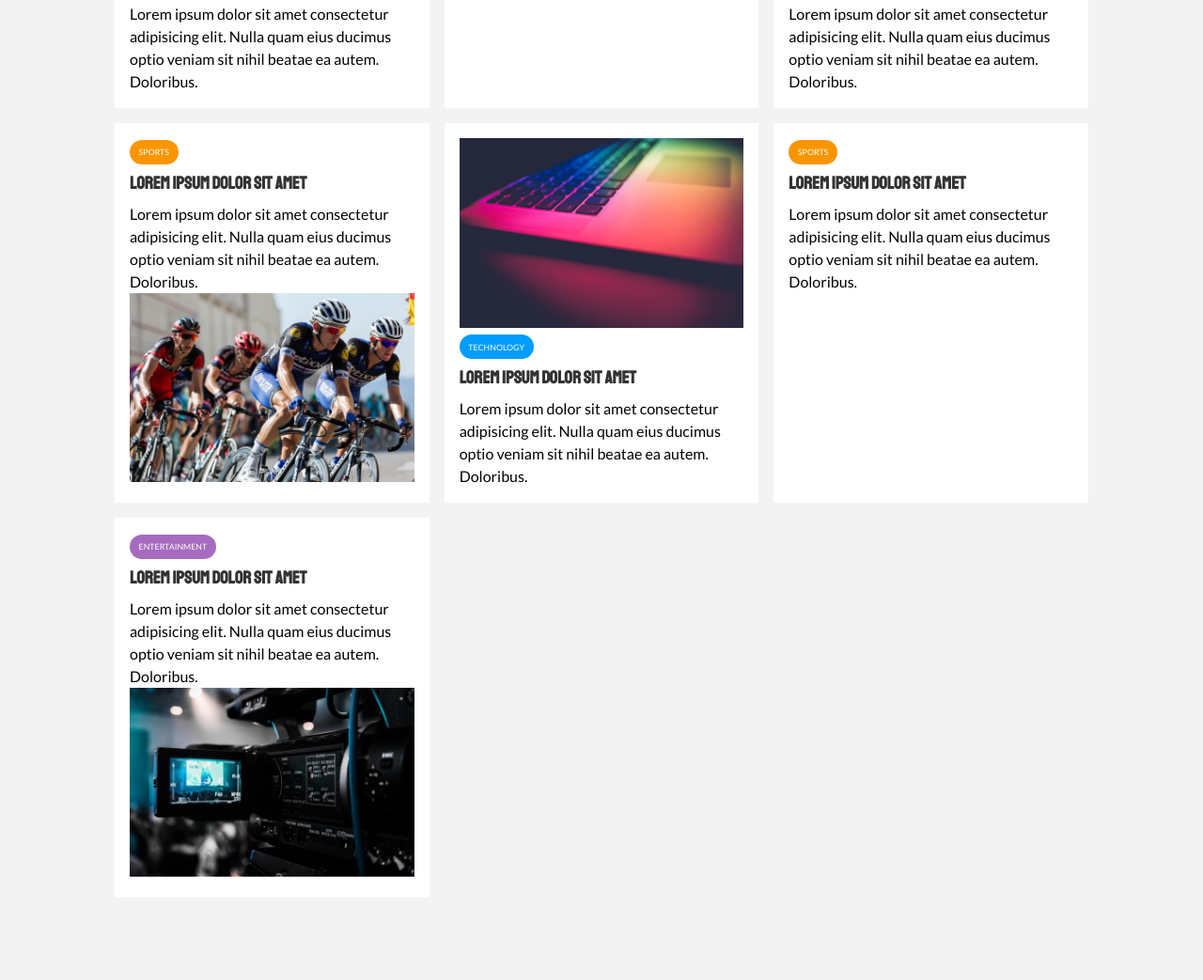
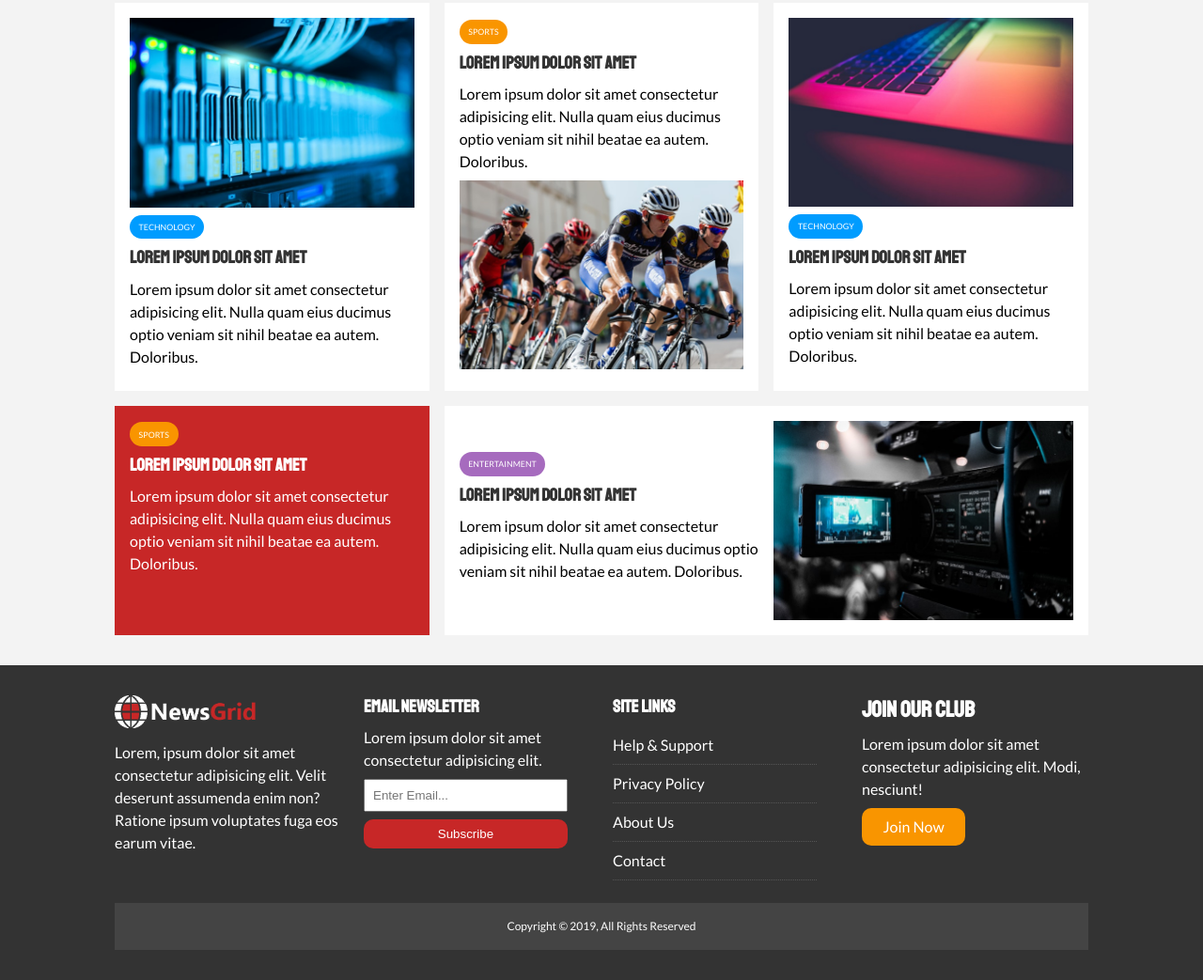
Before and after one commit to mars1385/learn-css-news-site, a plain HTML site: page index.html in a window 1280 px wide. Shown: the part 866-1909 px from the top of the page at 94% size. Before the commit the page ends 1821 px from the top, so only its background shows below. Drawn offline with Linux system fonts and the light colour scheme.

Commit message:
main page

```diff
--- a/css/styles.css
+++ b/css/styles.css
@@ -49,6 +49,10 @@ h6 {
 	font-family: 'Staatliches', cursive;
 	line-height: 1.3;
 	margin-bottom: 0.55rem;
+}
+
+p {
+	margin: 0.5rem 0;
 }
 
 /* utility */
@@ -118,6 +122,70 @@ h6 {
 
 .btn-secondary {
 	background: var(--secondary-color);
+}
+
+.bg-dark {
+	background: var(--dark-color);
+	color: #fff;
+}
+
+.bg-primary {
+	background: var(--primary-color);
+	color: #fff;
+}
+
+.bg-secondary {
+	background: var(--secondary-color);
+	color: #fff;
+}
+
+.bg-dark h1,
+.bg-dark h2,
+.bg-dark h3,
+.bg-dark a,
+.bg-primary h1,
+.bg-primary h2,
+.bg-primary h3,
+.bg-primary a,
+.bg-secondary h1,
+.bg-secondary h2,
+.bg-secondary h3,
+.bg-secondary a {
+	color: #fff;
+}
+
+.p-1 {
+	padding: 1.5rem;
+}
+
+.p-2 {
+	padding: 2rem;
+}
+
+.p-3 {
+	padding: 3rem;
+}
+
+.py-1 {
+	padding: 1.5rem 0;
+}
+
+.py-2 {
+	padding: 2rem 0;
+}
+
+.py-3 {
+	padding: 3rem 0;
+}
+
+.list li {
+	padding: 0.5rem 0;
+	border-bottom: #555 dotted 1px;
+	width: 90%;
+}
+
+.list li a:hover {
+	color: var(--primary-color) !important;
 }
 
 /* navbar */
@@ -212,3 +280,54 @@ h6 {
 	grid-template-columns: repeat(3, 1fr);
 	grid-gap: 1rem;
 }
+
+#home-articles .articles-container > *:first-child,
+#home-articles .articles-container > *:last-child {
+	display: grid;
+	grid-template-columns: repeat(2, 1fr);
+	grid-gap: 1rem;
+	align-items: center;
+	grid-column: 1 / span 2;
+}
+
+#home-articles .articles-container > *:last-child {
+	grid-column: 2 / span 2;
+}
+
+/* footer */
+#main-footer {
+	background: var(--dark-color);
+	color: #fff;
+}
+
+#main-footer img {
+	width: 150px;
+}
+
+#main-footer a {
+	color: #fff;
+}
+
+#main-footer .footer-container {
+	display: grid;
+	grid-template-columns: repeat(4, 1fr);
+	grid-gap: 1.5rem;
+}
+
+#main-footer .footer-container > *:last-child {
+	background: #444;
+	grid-column: 1 / span 4;
+	padding: 0.5rem;
+	text-align: center;
+	font-size: 0.75rem;
+}
+
+#main-footer .footer-container input[type='email'] {
+	width: 90%;
+	padding: 0.5rem;
+	margin-bottom: 0.5rem;
+}
+
+#main-footer .footer-container input[type='submit'] {
+	width: 90%;
+}
--- a/index.html
+++ b/index.html
@@ -73,7 +73,7 @@
 						</div>
 					</article>
 					<!-- 2 -->
-					<article class="card">
+					<article class="card bg-dark">
 						<div class="category category-sports">Sports</div>
 						<h3>
 							<a href="article.html">Lorem ipsum dolor sit amet</a>
@@ -120,7 +120,7 @@
 						</p>
 					</article>
 					<!-- 6 -->
-					<article class="card">
+					<article class="card bg-primary">
 						<div class="category category-sports">Sports</div>
 						<h3>
 							<a href="article.html">Lorem ipsum dolor sit amet</a>
@@ -147,5 +147,44 @@
 				</div>
 			</div>
 		</section>
+		<!-- footer -->
+		<footer id="main-footer" class="py-2">
+			<div class="container footer-container">
+				<div>
+					<img src="img/logo_light.png" alt="NewsGrid" />
+					<p>
+						Lorem, ipsum dolor sit amet consectetur adipisicing elit. Velit deserunt assumenda enim non?
+						Ratione ipsum voluptates fuga eos earum vitae.
+					</p>
+				</div>
+				<div>
+					<h3>Email Newsletter</h3>
+					<p>Lorem ipsum dolor sit amet consectetur adipisicing elit.</p>
+					<form>
+						<input type="email" placeholder="Enter Email..." />
+						<input type="submit" value="Subscribe" class="btn btn-primary" />
+					</form>
+				</div>
+				<div>
+					<h3>Site Links</h3>
+					<ul class="list">
+						<li><a href="#">Help & Support</a></li>
+						<li><a href="#">Privacy Policy</a></li>
+						<li><a href="#">About Us</a></li>
+						<li><a href="#">Contact</a></li>
+					</ul>
+				</div>
+				<div>
+					<h2>Join Our Club</h2>
+					<p>Lorem ipsum dolor sit amet consectetur adipisicing elit. Modi, nesciunt!</p>
+					<a href="#" class="btn btn-secondary">Join Now</a>
+				</div>
+				<div>
+					<p>
+						Copyright &copy; 2019, All Rights Reserved
+					</p>
+				</div>
+			</div>
+		</footer>
 	</body>
 </html>
```
